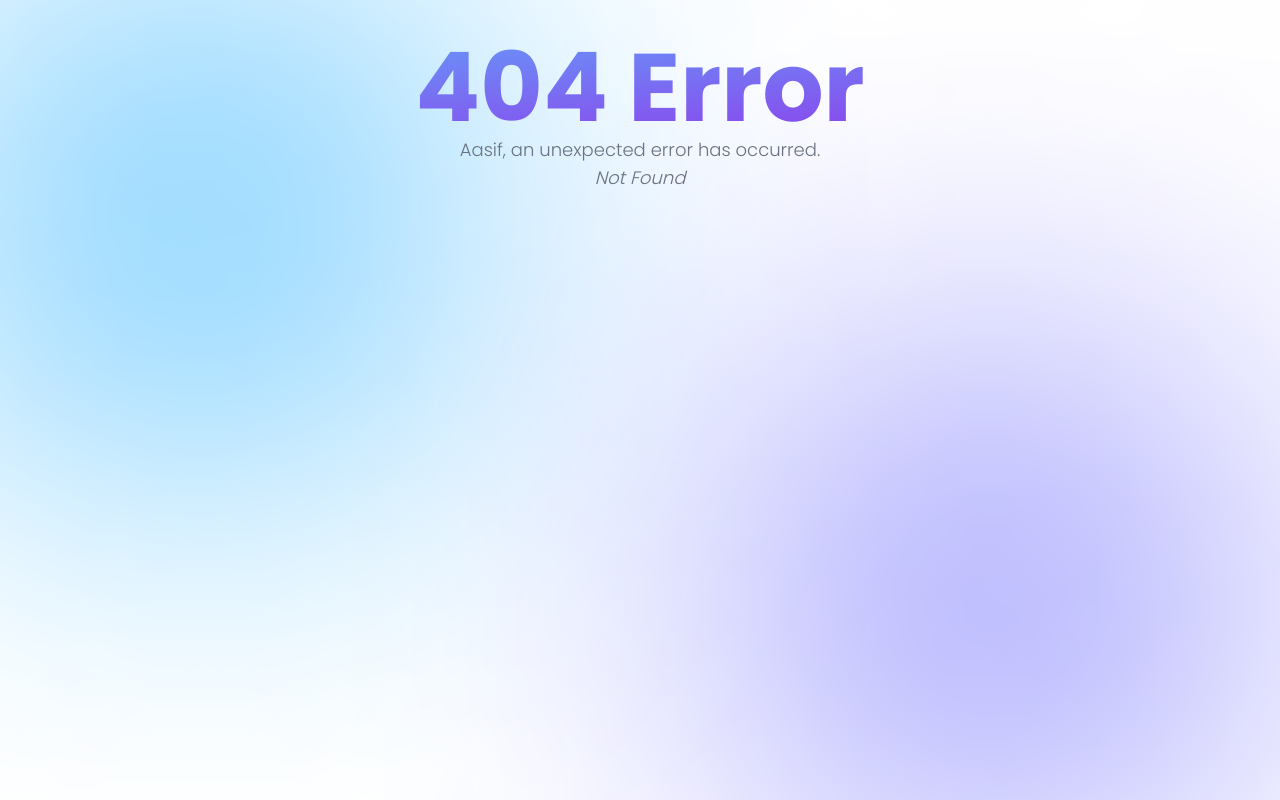
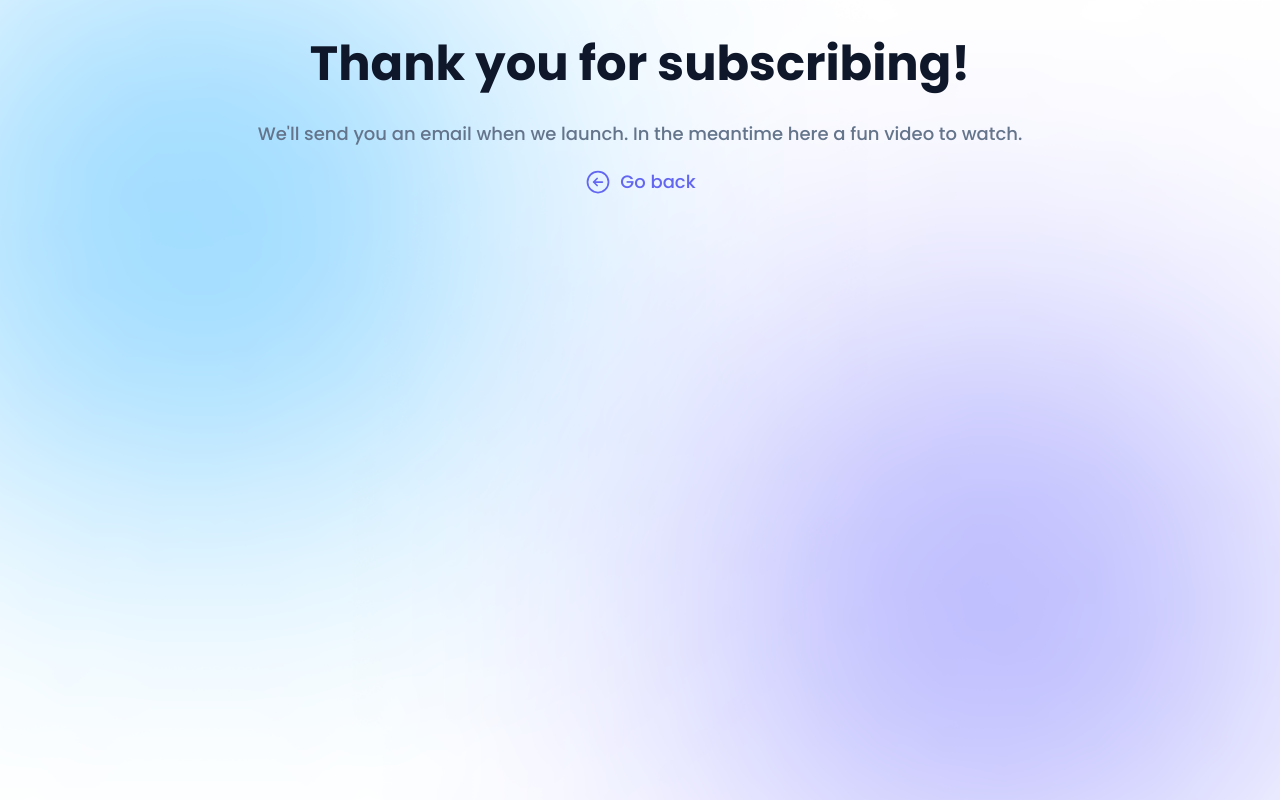
Before and after one commit to AhmedAGadir/araby-buddy-landing-page, a React (Create React App) app: page /success in a window 1280 px wide. Before the commit this address had no page. Built offline with nearby package versions, Linux system fonts and the light colour scheme.

Commit message:
added success

```diff
--- a/public/index.html
+++ b/public/index.html
@@ -10,9 +10,9 @@
 		<meta
 			name="keywords"
 			content="Arabic, Arabic language, Arabic learning,
-	  Arabic learning tool, Arabic learning website, Arabic learning app, Arabic
-	  learning game, Arabic learning games, Arabic learning tools, Arabic learning
-	  websites, Arabic learning apps"
+    Arabic learning tool, Arabic learning website, Arabic learning app, Arabic
+    learning game, Arabic learning games, Arabic learning tools, Arabic learning
+    websites, Arabic learning apps"
 		/>
 		<meta
 			name="description"
--- a/src/App.js
+++ b/src/App.js
@@ -3,6 +3,7 @@ import LandingPage from "./routes/LandingPage";
 import ErrorPage from "./routes/ErrorPage";
 import PrivacyPolicy from "./routes/PrivacyPolicy";
 import TermsAndConditions from "./routes/TermsAndConditions";
+import Success from "./routes/Success";
 import { createBrowserRouter, RouterProvider } from "react-router-dom";
 
 function App() {
@@ -20,6 +21,10 @@ function App() {
 			path: "/terms-and-conditions",
 			element: <TermsAndConditions />,
 		},
+		{
+			path: "/success",
+			element: <Success />,
+		},
 	]);
 
 	return <RouterProvider router={router} />;
--- a/src/components/Form.js
+++ b/src/components/Form.js
@@ -33,6 +33,7 @@ function Form() {
 				className="sm:flex sm:justify-center sm:items-center sm:space-x-4 mt-4 mb-4 relative"
 				onSubmit={submit}
 				method="POST"
+				action="src/routes/success"
 				name="subscribe"
 				data-netlify="true"
 			>
@@ -67,11 +68,11 @@ function Form() {
 				>
 					Subscribe
 				</button>
-				{status === "SUCCESS" && (
+				{/* {status === "SUCCESS" && (
 					<p className="text-green-500 text-center mt-2 block absolute top-full">
 						Thanks for subscribing! 🎉
 					</p>
-				)}
+				)} */}
 				{status === "ERROR" && (
 					<p className="text-red-500 text-center mt-3 block absolute top-full">
 						Oops, something went wrong...
--- /dev/null
+++ b/src/routes/Success.js
@@ -0,0 +1,41 @@
+import React from "react";
+
+const Success = () => {
+	return (
+		<div className="mt-10 px-3 font-poppins mx-auto max-w-5xl text-center">
+			<h2 className="text-3xl md:text-4xl lg:text-5xl font-bold mb-8 text-slate-900">
+				Thank you for subscribing!
+			</h2>
+			<main>
+				<p className="text-lg text-slate-500 mb-5">
+					We'll send you an email when we launch. In the meantime here a fun
+					video to watch.
+				</p>
+				<div className="inline-block">
+					<a
+						href="/"
+						className="font-medium text-indigo-500 flex items-center space-x-2"
+					>
+						<svg
+							xmlns="http://www.w3.org/2000/svg"
+							fill="none"
+							viewBox="0 0 24 24"
+							stroke-width="1.5"
+							stroke="currentColor"
+							className="w-7 h-7 inline-block"
+						>
+							<path
+								stroke-linecap="round"
+								stroke-linejoin="round"
+								d="M11.25 9l-3 3m0 0l3 3m-3-3h7.5M21 12a9 9 0 11-18 0 9 9 0 0118 0z"
+							/>
+						</svg>
+						<span className="text-md md:text-lg">Go back</span>
+					</a>
+				</div>
+			</main>
+		</div>
+	);
+};
+
+export default Success;
```
Also changed, not shown: 1 other file (tests, documents, lock files or other folders).
